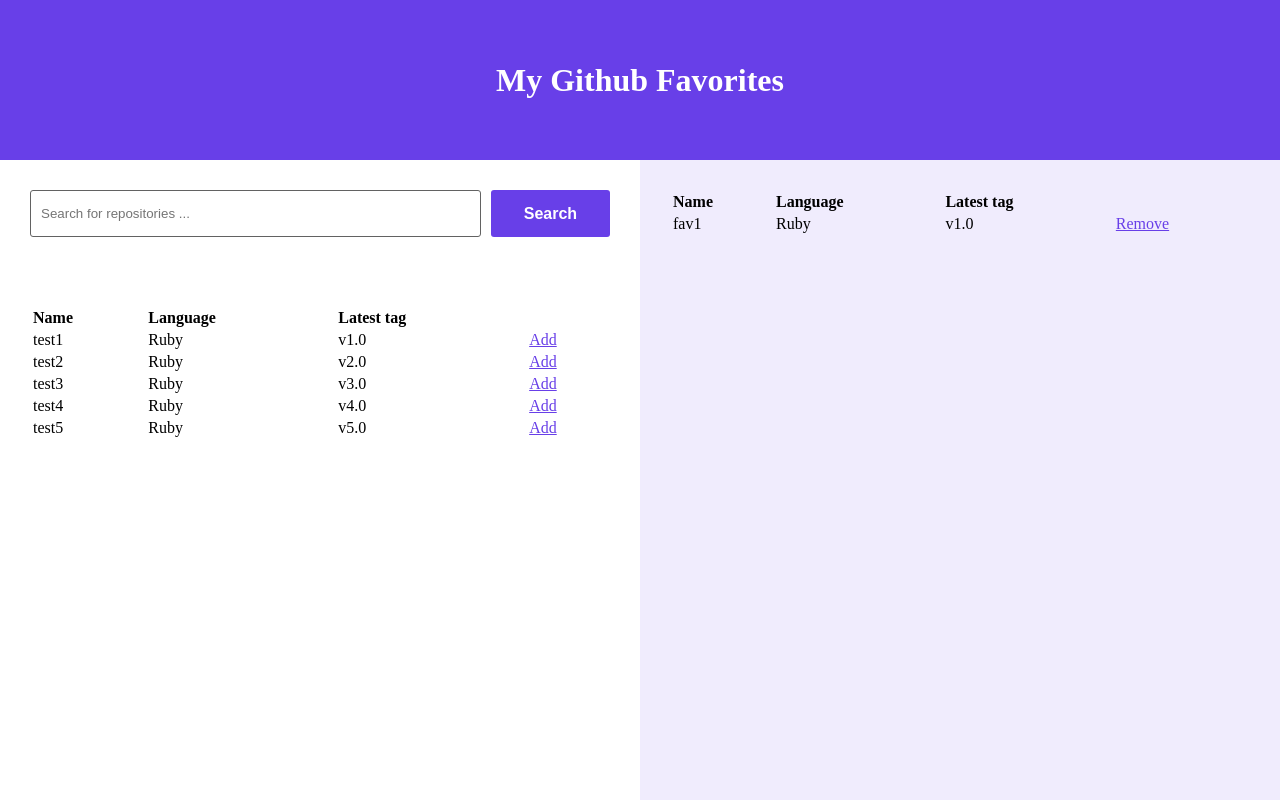
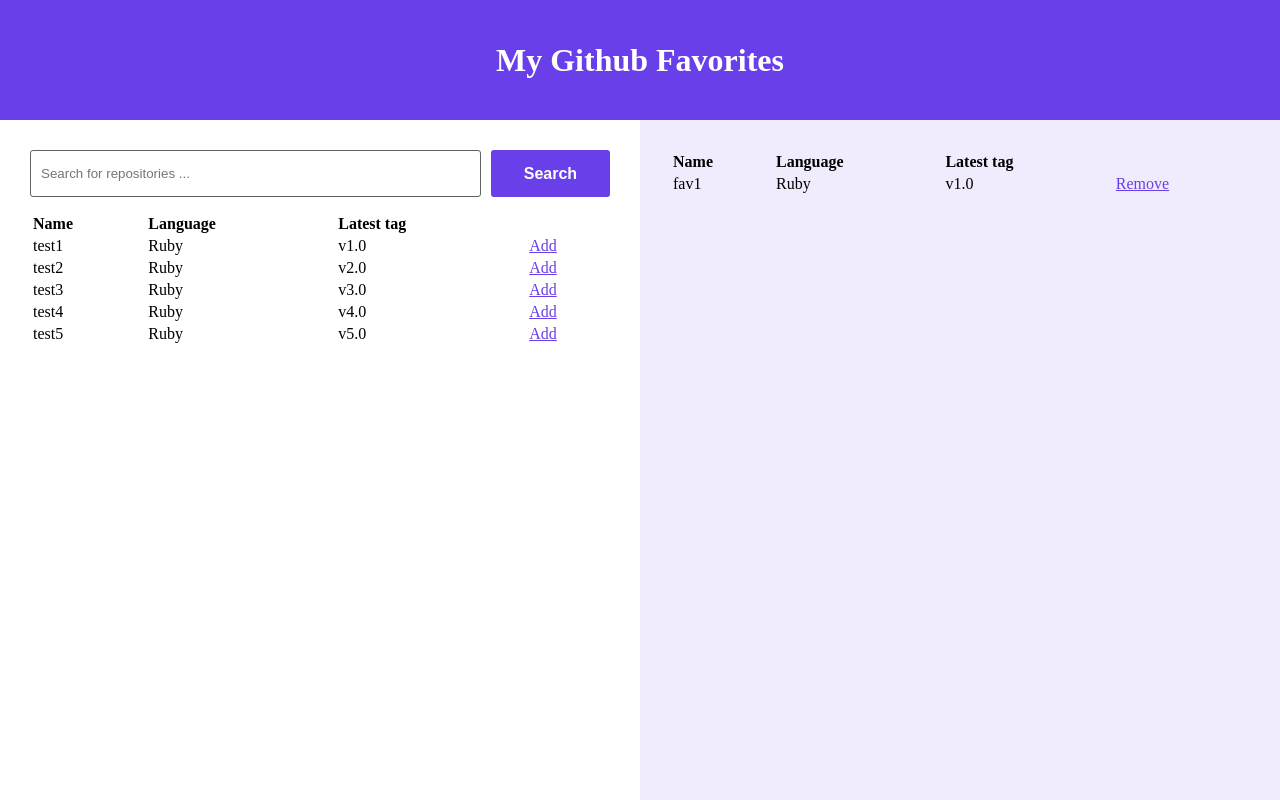
Before and after one commit to Earthii/shopifywinter2019-keyless, an Angular app: page / in a window 1280 px wide. Built offline with nearby package versions, Linux system fonts and the light colour scheme.

Commit message:
Front end adjustments

```diff
--- a/src/app/app.component.scss
+++ b/src/app/app.component.scss
@@ -3,7 +3,7 @@
 header {
   background-color: $main-purple;
   color: $white;
-  height: 20%;
+  height: 15%;
   display: flex;
   h1 {
     margin: auto;
@@ -13,7 +13,7 @@
   height: 100%;
 
   .content {
-    height: 80%;
+    height: 85%;
     display: flex;
     .left,
     .right {
--- a/src/app/search/search.component.scss
+++ b/src/app/search/search.component.scss
@@ -4,9 +4,9 @@
   flex-direction: column;
 
   app-search-box {
-    flex: 0.2;
+    flex: 0.1;
   }
   app-search-results {
-    flex: 0.8;
+    flex: 0.9;
   }
 }
```
